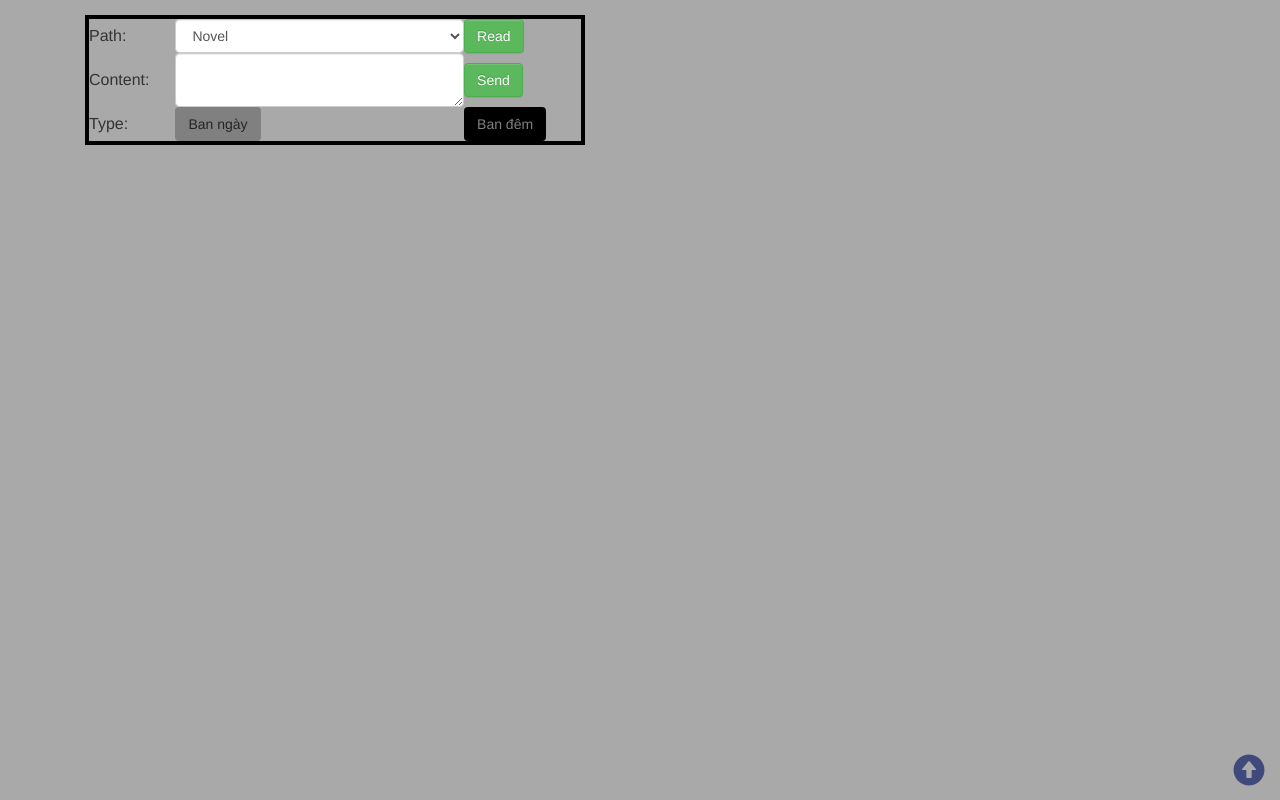
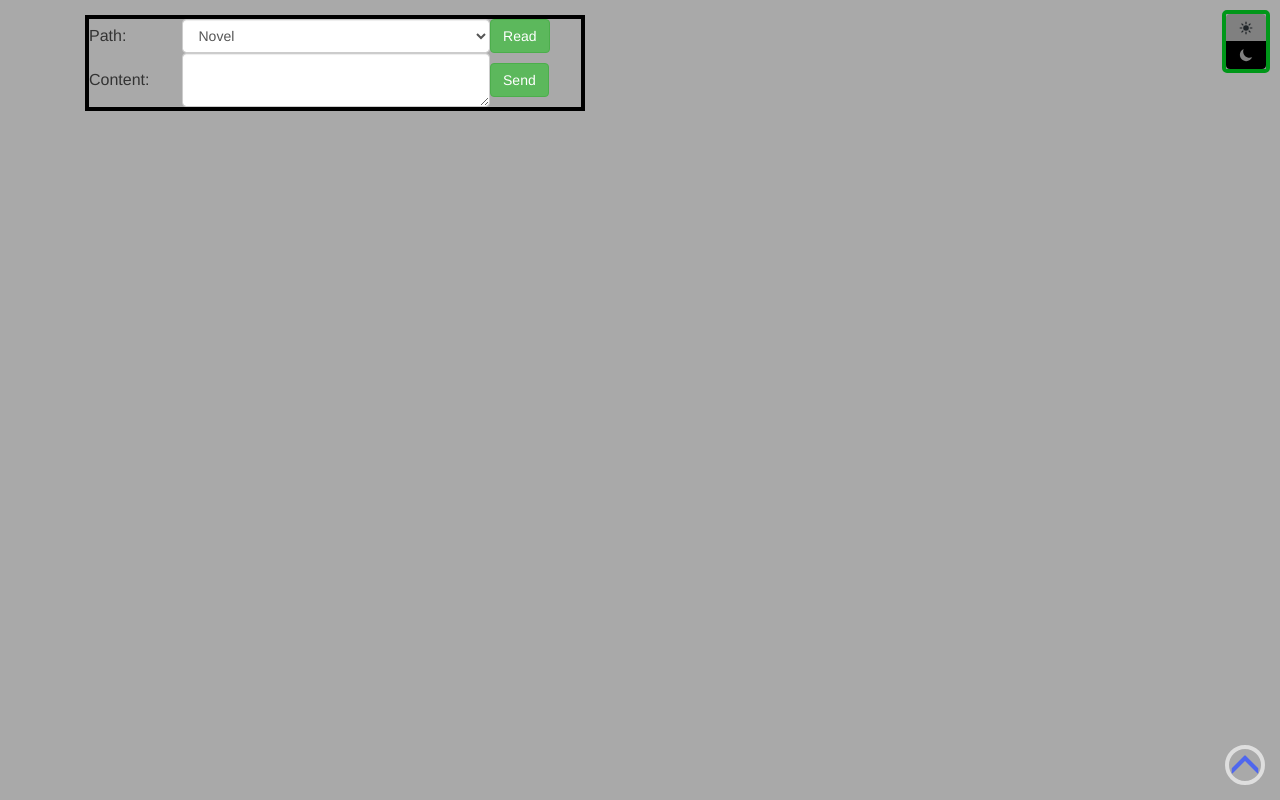
Before and after one commit to 17021039/readEnglish, a Node server app: page / in a window 1280 px wide. Run offline with Node 20, Linux system fonts and the light colour scheme; some libraries are stand-ins or nearby versions.

Commit message:
version-2

```diff
--- a/views/css/main.css
+++ b/views/css/main.css
@@ -8,6 +8,10 @@ p {
 
 hr {
     border-width: 3px;
+}
+
+button:hover {
+    border: solid 3px rgb(36, 248, 248);
 }
 
 table {
@@ -23,7 +27,7 @@ table {
     padding: 10px;
     font-size: 23px;
     font-family: Verdana, Geneva, Tahoma, sans-serif;
-    background-color: rgb(212, 212, 212);
+    background-color: rgb(219, 219, 219);
     color: black;
     margin-bottom: 40px;
 }
@@ -38,11 +42,23 @@ table {
     opacity: 0.8;
     z-index: 9999;
     cursor: pointer;
-    color: rgb(38, 49, 112);
+    color: rgb(57, 87, 255);
+    border: solid 4px rgb(235, 235, 235);
+    border-radius: 50%;
 }
 
 .back-to-top:hover {
     opacity: 1;
     font-size: 40px;
     color: rgb(102, 199, 255);
+    border: solid 4px rgb(36, 248, 248);
 }
+
+.btn-group-vertical {
+    position: fixed;
+    right:10px;
+    top: 10px;
+    border: solid 4px rgb(0, 151, 25);
+    border-radius: 5px;
+    padding: 0;
+}
--- a/views/js/read.js
+++ b/views/js/read.js
@@ -11,8 +11,8 @@ $(document).ready(function() {
 
             for(let row of content) {
                 if(row[1]) {
-                    if(row.indexOf('Prologue:') === 0 || row.indexOf('Chapter') === 0 || row.indexOf('Epilogue:') === 0 || row.indexOf('Bonus Short Stories') === 0 || row.indexOf('Introductions and Interviews') === 0) {
-                        if(row.indexOf('Prologue:') !== 0) {
+                    if(row.indexOf('Prologue') === 0 || row.indexOf('Chapter') === 0 || row.indexOf('Epilogue') === 0 || row.indexOf('Bonus Short Stories') === 0) {
+                        if(row.indexOf('Prologue') !== 0) {
                             innerContent.appendChild(contentHTML);
                             contentHTML = document.createElement('div');
                             contentHTML.className = "section";
@@ -27,7 +27,7 @@ $(document).ready(function() {
                     else {
                         let rowHTML = document.createElement('p');
                         if(row.indexOf('★') !== 0)
-                            rowHTML.innerHTML = '&emsp;';
+                            rowHTML.innerHTML = '&emsp;&nbsp;';
                         else {
                             rowHTML.style = "text-align: center; font-size: 60px; color: purple;"
                             row =  "------" + row[0] + "------";
--- a/views/read.pug
+++ b/views/read.pug
@@ -4,16 +4,23 @@ html
         meta(name='viewport', content='width=device-width, initial-scale=1.0')
         title Read english
         link(rel='stylesheet', href='https://stackpath.bootstrapcdn.com/bootstrap/4.5.2/css/bootstrap.min.css', integrity='sha384-JcKb8q3iqJ61gNV9KGb8thSsNjpSL0n8PARn9HuZOnIxN0hoP+VmmDGMN5t9UJ0Z', crossorigin='anonymous')
-        link(rel='stylesheet', href='http://maxcdn.bootstrapcdn.com/bootstrap/3.2.0/css/bootstrap-theme.min.css')
-        link(rel='stylesheet', href='http://maxcdn.bootstrapcdn.com/bootstrap/3.2.0/css/bootstrap.min.css')
+        link(rel='stylesheet', href='//netdna.bootstrapcdn.com/bootstrap/3.3.7/css/bootstrap.min.css')
+
 
         script(src='https://code.jquery.com/jquery-3.5.1.slim.min.js', integrity='sha384-DfXdz2htPH0lsSSs5nCTpuj/zy4C+OGpamoFVy38MVBnE+IbbVYUew+OrCXaRkfj', crossorigin='anonymous')
         script(src='https://cdn.jsdelivr.net/npm/popper.js@1.16.1/dist/umd/popper.min.js', integrity='sha384-9/reFTGAW83EW2RDu2S0VKaIzap3H66lZH81PoYlFhbGU+6BZp6G7niu735Sk7lN', crossorigin='anonymous')
         script(src='https://stackpath.bootstrapcdn.com/bootstrap/4.5.2/js/bootstrap.min.js', integrity='sha384-B4gt1jrGC7Jh4AgTPSdUtOBvfO8shuf57BaghqFfPlYxofvL8/KUEfYiJOMMV+rV', crossorigin='anonymous')
+        script(src="//netdna.bootstrapcdn.com/bootstrap/3.3.7/js/bootstrap.min.js")
 
 
         link(href='/views/css/main.css', rel='stylesheet')
     body
+        .btn-group-vertical
+            button.btn(style="background-color: gray;", data-set="light")
+                ion-icon(name="sunny-sharp")
+            button.btn(style="background-color: black; color: gray", data-set="dark")
+                ion-icon(name="moon-sharp")
+
         .container.pt-4
             table
                 tr
@@ -29,12 +36,7 @@ html
                         textarea.form-control(name='content')
                     td
                         button#send.btn.btn-success(type='button') Send
-                tr
-                    td Type:
-                    td
-                        button.btn(style="background-color: gray;", data-set="light") Ban ngày
-                    td
-                        button.btn(style="background-color: black; color: gray", data-set="dark") Ban đêm
+
             #content
 
 
@@ -42,11 +44,11 @@ html
         script(src='https://cdn.jsdelivr.net/npm/popper.js@1.16.1/dist/umd/popper.min.js')
         script(src='/assets/dist/js/bootstrap.min.js')
         script(src='/assets/dist/js/bootstrap.bundle.min.js')
-        script(src='views/js/offcanvas.js')
         script(type='text/javascript', src='http://ajax.googleapis.com/ajax/libs/jquery/1.10.2/jquery.min.js')
+        script(src ="https://unpkg.com/ionicons@5.2.3/dist/ionicons.js")
 
         #back-to-top.back-to-top(data-toggle="tooltip", data-placement="left", title="Trở lên đầu trang")
-            span.glyphicon.glyphicon-circle-arrow-up
+            span.glyphicon.glyphicon-menu-up
 
 
         script(src='https://cdn.jsdelivr.net/npm/axios/dist/axios.min.js')
```
